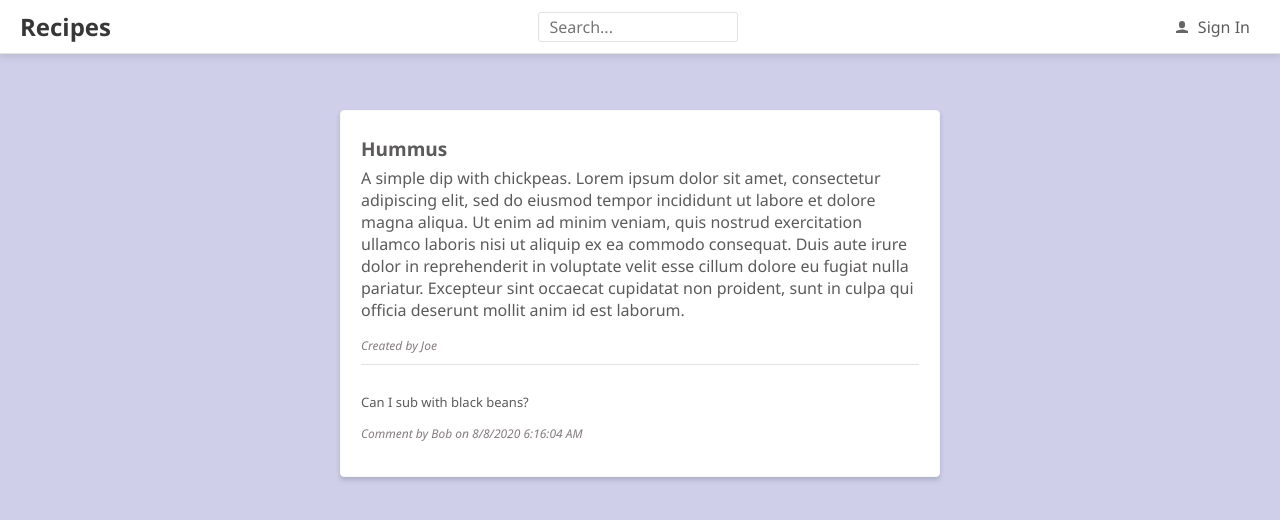
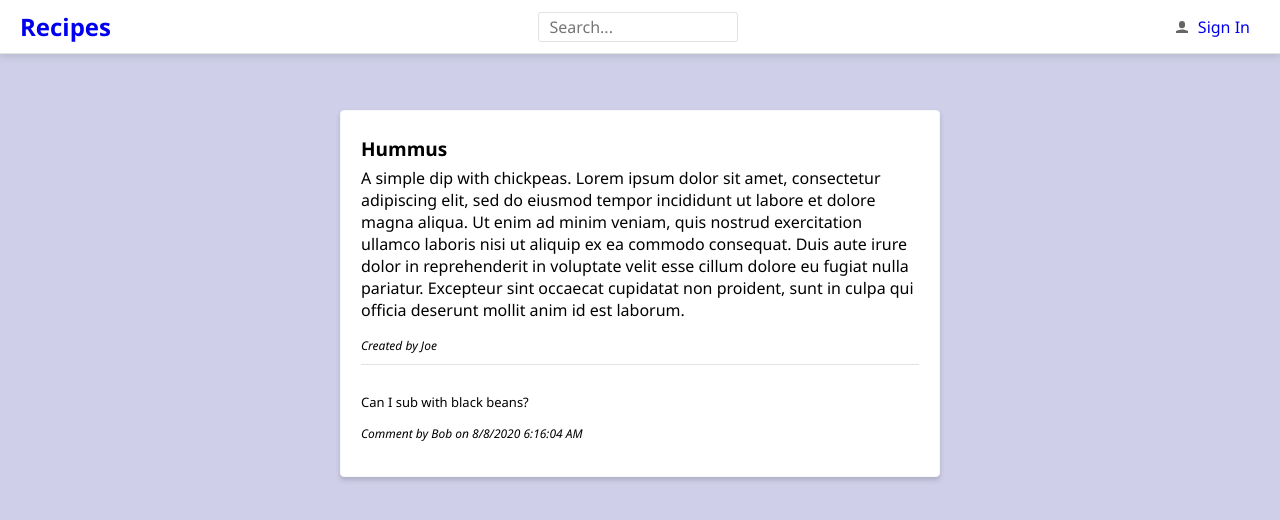
Before and after one commit to deanagan/charting-pocs, a React (Create React App) app in the folder client_ts/: page /recipes/1 in a window 1280 px wide. Shown: the top 520 px of the page. Built offline with nearby package versions, Linux system fonts and the light colour scheme.

Commit message:
Modified styles to stay consistent with dark theme

```diff
--- a/client_ts/src/Styles.ts
+++ b/client_ts/src/Styles.ts
@@ -1,18 +1,36 @@
 import styled from '@emotion/styled';
 
-export const gray1 = '#383737';
-export const gray2 = '#5c5a5a';
-export const gray3 = '#857c81';
+export const white1 = '#FFFFFF';
+export const white2 = '#B9B6B8';
+export const white3 = '#b9b6b8';
 export const gray4 = '#b9b9b9';
 export const gray5 = '#e3e2e2';
 export const gray6 = '#f7f8fa';
-export const primary1 = '#681c41';
-export const primary2 = '#824c67';
+export const primary1 = '#B1D076';
+export const primary2 = '#99C24D';
 export const accent1 = '#dbb365';
-export const accent2 = '#efd197';
+export const accent2 = '#048ba8';
 export const fontFamily = "'Segoe UI', 'Helvetica Neue',sans-serif";
 export const fontSize = '16px';
 
+export const backgroundColour1 = '#1C2835';
+export const backgroundColour2 = '#2F2D2E';
+
+export const Line = styled.div`
+  display: table-row;
+`;
+
+export const LineNo = styled.span`
+  display: table-cell;
+  text-align: right;
+  padding-right: 1em;
+  user-select: none;
+  opacity: 0.5;
+`;
+
+export const LineContent = styled.span`
+  display: table-cell;
+`;
 
 export const AddRecipeButton = styled.button`
     background-color: ${primary2};
@@ -22,7 +40,7 @@
     font-family: ${fontFamily};
     font-size: ${fontSize};
     padding: 5px 10px;
-    color: white;
+    color: ${white1};
     cursor: pointer;
         :hover
         {
```
